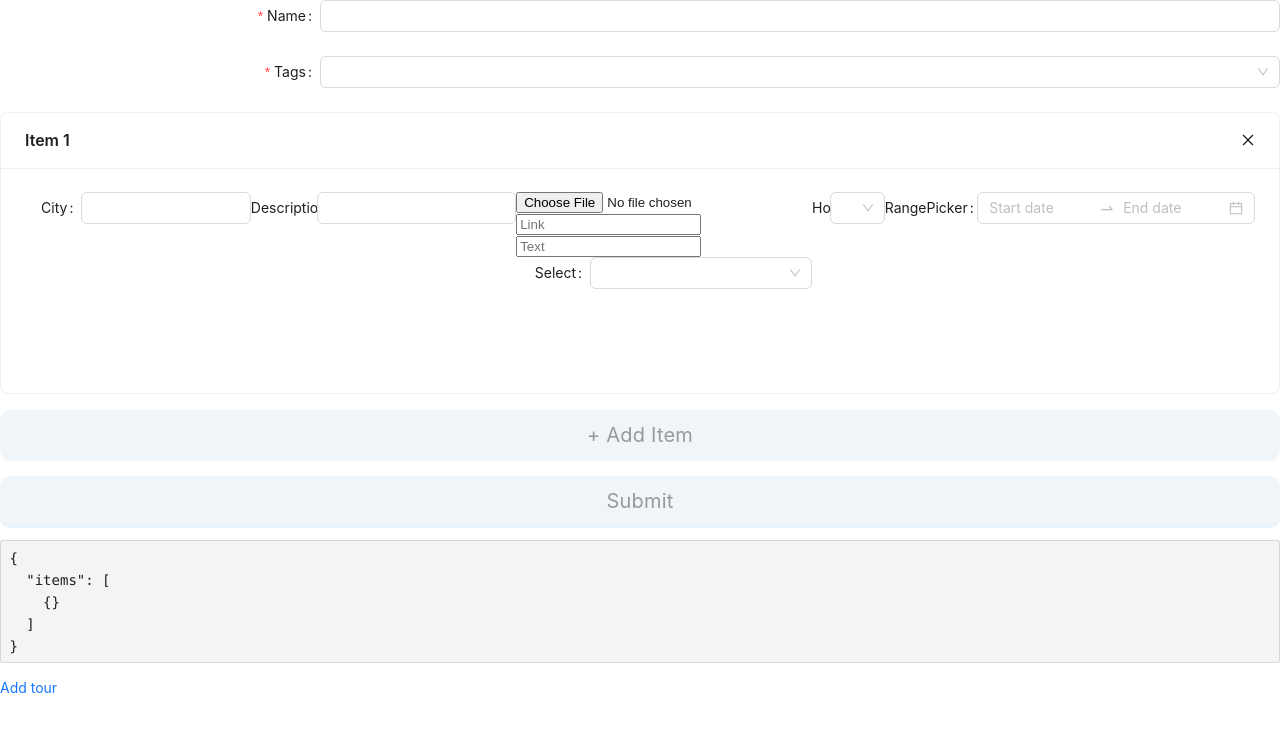
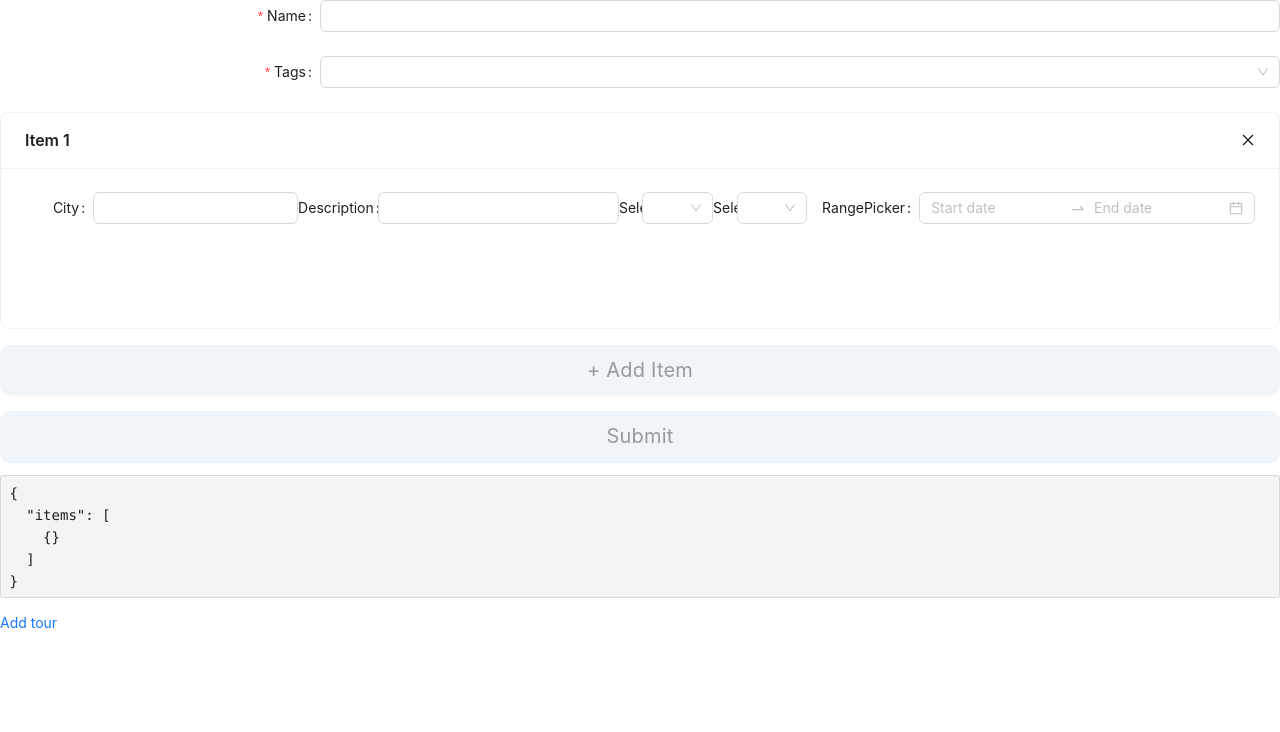
Before and after one commit to LizaSpody/travel_app, a React (Create React App) app: page /add in a window 1280 px wide. Shown: the top 732 px of the page. Built offline with nearby package versions, Linux system fonts and the light colour scheme.

Commit message:
commit 05.02

```diff
--- a/src/App.tsx
+++ b/src/App.tsx
@@ -1,6 +1,6 @@
 import React from 'react';
 import './App.css';
-import { createBrowserRouter, RouterProvider } from 'react-router-dom';
+import {createBrowserRouter, redirect, RouterProvider} from 'react-router-dom';
 import Info from './pages/Info';
 import User from './pages/User/User';
 import Tours from './pages/Tours/Tours';
@@ -31,6 +31,7 @@ const router = createBrowserRouter([
   {
     path: '/login',
     element: <Login />,
+    loader: () => localStorage.getItem("userActive") ? redirect('/user') : null
   },
   {
     path: '/profile',
@@ -55,6 +56,7 @@ const router = createBrowserRouter([
   {
     path: '/registration',
     element: <Registration />,
+    loader: () => localStorage.getItem("userActive") ? redirect('/user') : null
   },
 ]);
 
--- a/src/counter/activeUserSlice.ts
+++ b/src/counter/activeUserSlice.ts
@@ -21,12 +21,18 @@ const initialState: CounterState = {
   },
 };
 
+const activeUser = localStorage.getItem('userActive');
+if (activeUser) {
+  initialState.value =  JSON.parse(activeUser) as User;
+}
+
 const userActiveSlice = createSlice({
   name: 'userList',
   initialState,
   reducers: {
     addActiveUser: (state: CounterState, action: PayloadAction<User>) => {
       state.value = action.payload;
+      localStorage.setItem('userActive', JSON.stringify(state.value));
     },
   },
 });
--- a/src/pages/AddTour/AddTour.tsx
+++ b/src/pages/AddTour/AddTour.tsx
@@ -168,11 +168,6 @@ function AddTour() {
                     </div>
                     <div className="ticket">
                       <div className="plus"></div>
-
-                      <input type="file" />
-                      <input type="text" placeholder="Link" />
-                      <input type="text" placeholder="Text" />
-
                       <Form.Item
                         label="Select"
                         name={[field.name, `ticket`]}
@@ -216,8 +211,15 @@ function AddTour() {
                           }
 
                           if (typeTicket === 'file') {
-                            return  <Form.Item name="dragger" valuePropName="fileList" getValueFromEvent={normFile} noStyle>
-                              <Upload.Dragger name="files" action="/upload.do">
+                            return  <Form.Item name={[field.name, `ticketFile`]} valuePropName="fileList" getValueFromEvent={normFile} noStyle>
+                              <Upload.Dragger name="files" customRequest={
+                                (arg) => {
+                                  const { onSuccess } = arg
+                                  if (onSuccess && typeof onSuccess === 'function') {
+                                    onSuccess('ok');
+                                  }
+                                }
+                              }>
                                 <p className="ant-upload-drag-icon">
                                   <InboxOutlined />
                                 </p>
@@ -232,24 +234,68 @@ function AddTour() {
                     </div>
                     <div className="hotel">
                       <div className="plus"></div>
-                      {typeHotel === 'file' ? <input type="file" /> : ''}
-                      {typeHotel === 'text' ? (
-                        <input type="text" placeholder="Text" />
-                      ) : (
-                        ''
-                      )}
-                      {typeHotel === 'link' ? (
-                        <input type="text" placeholder="Link" />
-                      ) : (
-                        ''
-                      )}
+                      <Form.Item
+                          label="Select"
+                          name={[field.name, `hotel`]}
+                      >
+                        <>
+                          <Select>
+                            <Select.Option value="link">Link</Select.Option>
+                            <Select.Option value="file">File</Select.Option>
+                            <Select.Option value="text">Text</Select.Option>
+                          </Select>
+                        </>
+                      </Form.Item>
+                      <Form.Item
+                          shouldUpdate={(prevValues:any, currentValues:any) => {
+                            return (
+                                prevValues.items[index]?.[`hotel`] !==
+                                currentValues.items[index]?.[`hotel`]
+                            );
 
-                      <Form.Item label="Hotel" name={[field.name, 'hotel']}>
-                        <Select onChange={handleChangeHotel} value={typeHotel}>
-                          <Select.Option value="link">Link</Select.Option>
-                          <Select.Option value="file">File</Select.Option>
-                          <Select.Option value="text">Text</Select.Option>
-                        </Select>
+                          }}
+                      >
+                        {({ getFieldValue }) => {
+                          const typeTicket = getFieldValue(['items', field.name, `hotel`,])
+
+                          if (typeTicket === 'text') {
+                            return <Form.Item
+                                name={[field.name, `hotelText`]}
+                                label="hotel Text"
+                            >
+                              <Input />
+                            </Form.Item>
+                          }
+
+                          if (typeTicket === 'link') {
+                            return <Form.Item
+                                name={[field.name, `hotelLink`]}
+                                label="hotel Link"
+                            >
+                              <Input />
+                            </Form.Item>
+                          }
+
+                          if (typeTicket === 'file') {
+                            return  <Form.Item name={[field.name, `hotelFile`]} valuePropName="fileList" getValueFromEvent={normFile} noStyle>
+                              <Upload.Dragger name="files" customRequest={
+                                (arg) => {
+                                  const { onSuccess } = arg
+                                  if (onSuccess && typeof onSuccess === 'function') {
+                                    onSuccess('ok');
+                                  }
+                                }
+                              }>
+                                <p className="ant-upload-drag-icon">
+                                  <InboxOutlined />
+                                </p>
+                                <p className="ant-upload-text">Click or drag file to this area to upload</p>
+                                <p className="ant-upload-hint">Support for a single or bulk upload.</p>
+                              </Upload.Dragger>
+                            </Form.Item>
+                          }
+
+                        }}
                       </Form.Item>
                     </div>
 
--- a/src/pages/Login/Login.tsx
+++ b/src/pages/Login/Login.tsx
@@ -5,7 +5,7 @@ import { useAppDispatch, useAppSelector } from '../../hooks/utils';
 import { selectUserList } from '../../counter/usersSlice';
 import { addElement } from '../../counter/usersSlice';
 import { addActiveUser } from '../../counter/activeUserSlice';
-import { useNavigate } from 'react-router-dom';
+import { useNavigate, redirect } from 'react-router-dom';
 
 interface FieldType {
   username?: string;
```
